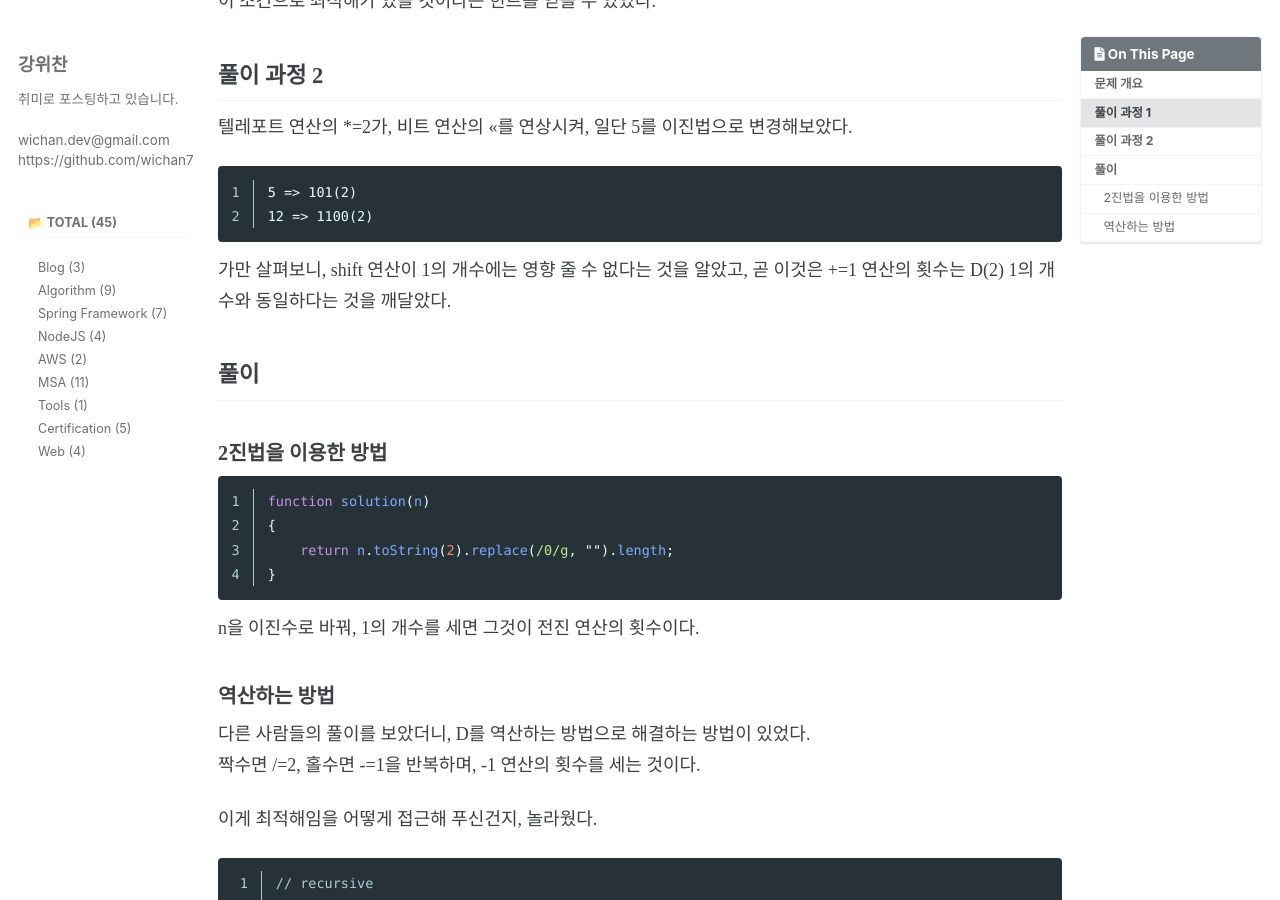
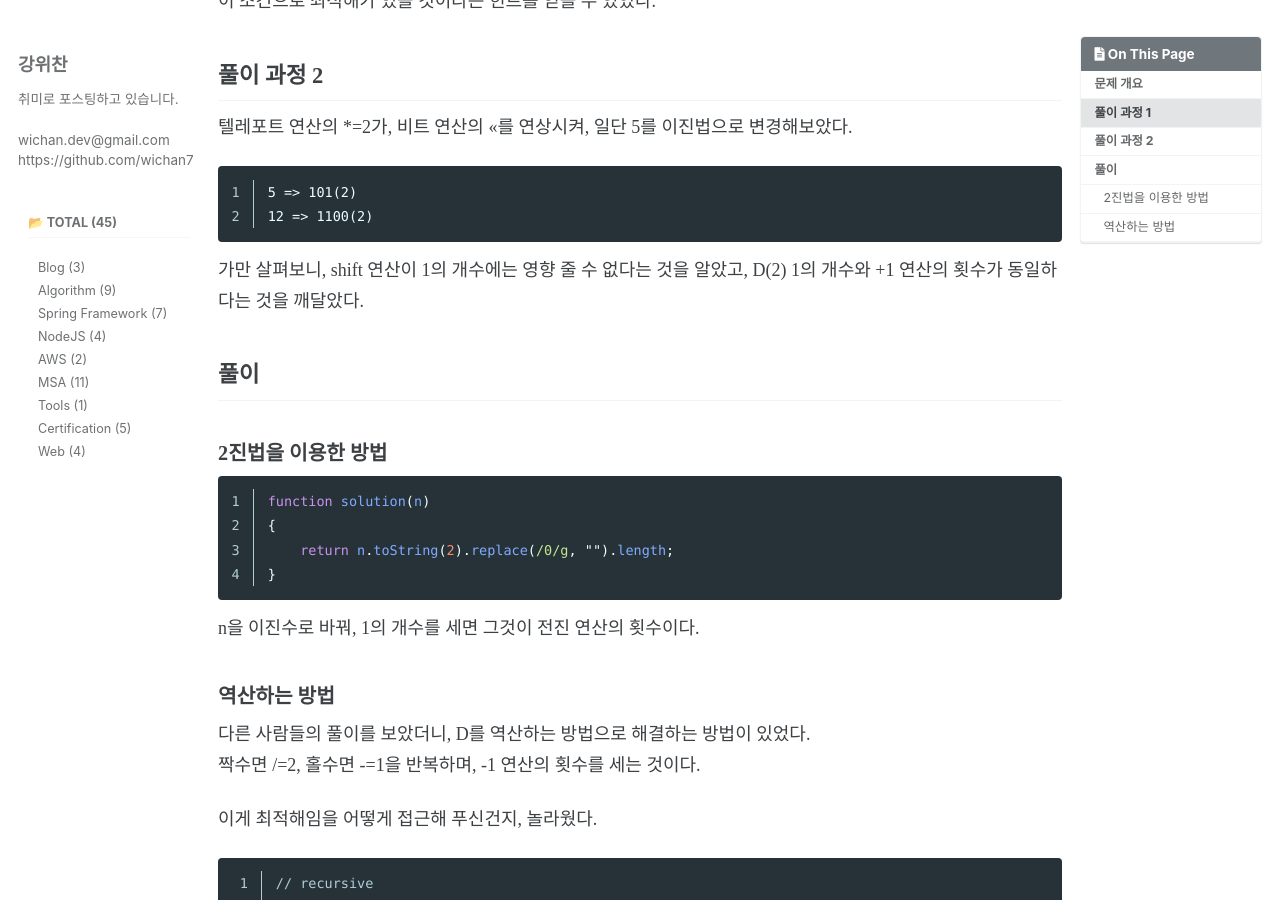
Before and after one commit to wichan7/wichan7.github.io, a Jekyll site: the page built from _posts/2023-09-12-programmers-12980.md, in a window 1280 px wide and 900 px high, scrolled down 963 px. Built offline with Jekyll 4.4.1, drawn with Linux system fonts in a browser that asks for light colours; cached includes are drawn as plain includes; some web fonts are replaced; comment, search, counter and statistics services are not loaded.

Commit message:
Refactor: 어법에 맞지 않는 표현 수정

````diff
--- a/_posts/2023-09-12-programmers-12980.md
+++ b/_posts/2023-09-12-programmers-12980.md
@@ -33,7 +33,7 @@ toc: true
 12 => 1100(2)
 ```
 
-가만 살펴보니, shift 연산이 1의 개수에는 영향 줄 수 없다는 것을 알았고, 곧 이것은 +=1 연산의 횟수는 D(2) 1의 개수와 동일하다는 것을 깨달았다.
+가만 살펴보니, shift 연산이 1의 개수에는 영향 줄 수 없다는 것을 알았고, D(2) 1의 개수와 +1 연산의 횟수가 동일하다는 것을 깨달았다.
 
 ## 풀이
 ### 2진법을 이용한 방법
````
